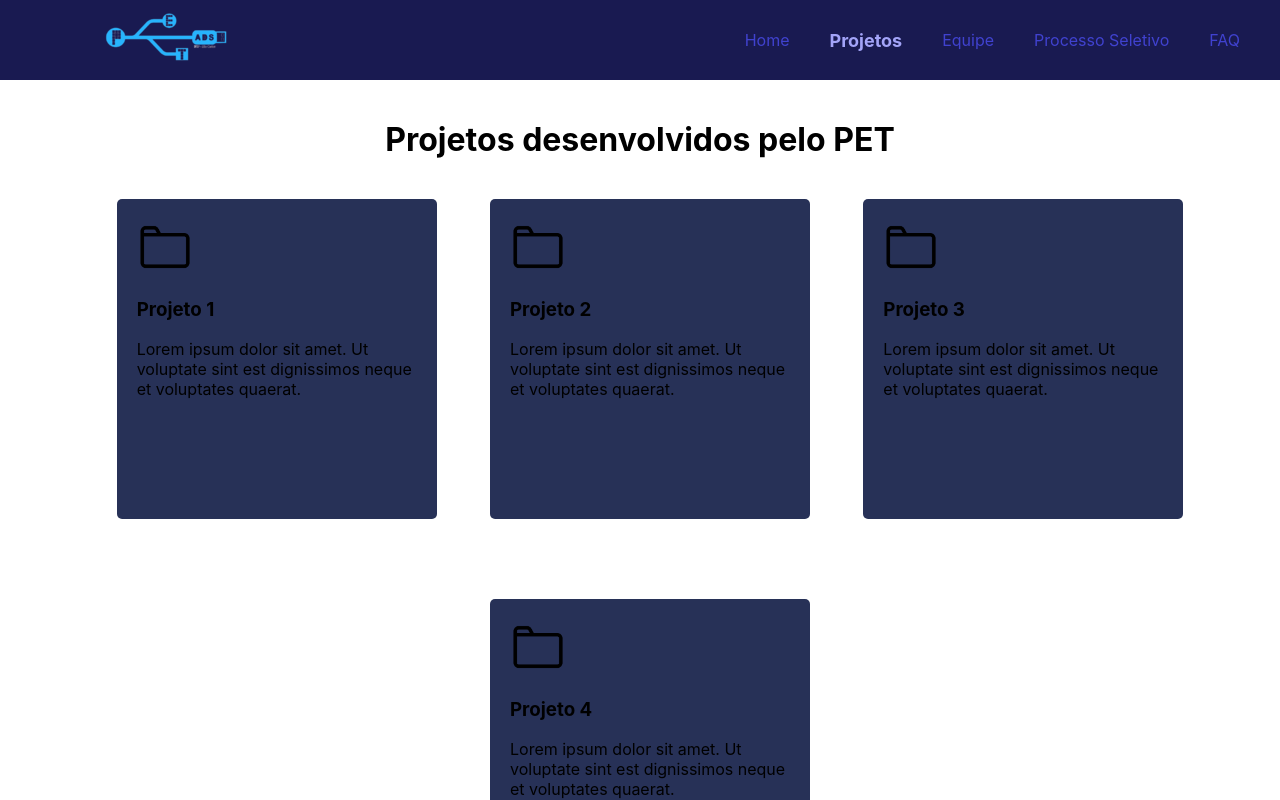
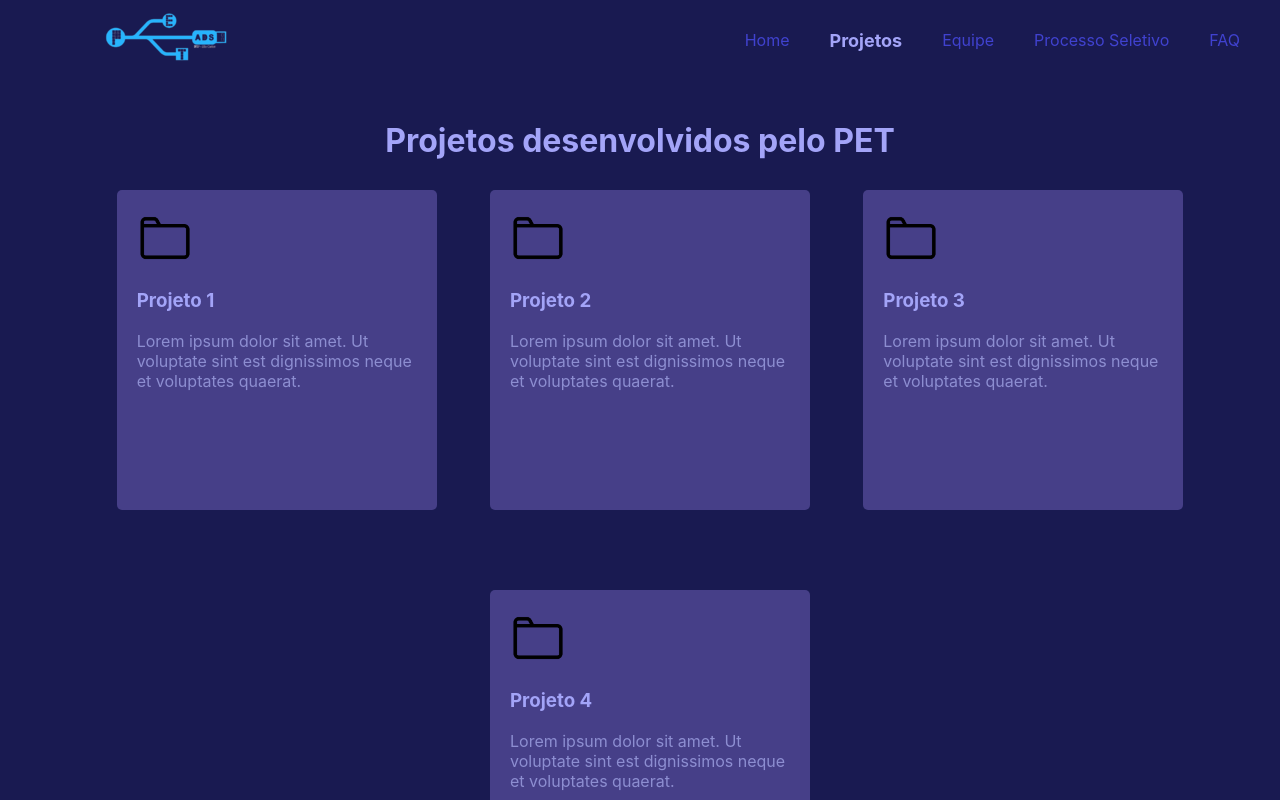
Before and after one commit to petlicbioifsp/homepage-pet-bio, a React (Create React App) app: page /projetos in a window 1280 px wide. Shown: the top 800 px of the page. Built offline with nearby package versions, Linux system fonts and the light colour scheme.

Commit message:
css for projects

```diff
--- a/src/App.css
+++ b/src/App.css
@@ -1,8 +1,10 @@
 :root{
   --cor-background:#191A51;
   --cor-azul__claro: #a3a4f8;
+  --cor-azul__medio: #463f88;
   --cor-detalhes-azul: #4042CF;
   --cor-texto: #5c5d97;
+  --cor-texto__claro: #8d8ed1;
 }
 
 body::-webkit-scrollbar {
--- a/src/components/CardProjeto/cardProjeto.css
+++ b/src/components/CardProjeto/cardProjeto.css
@@ -1,16 +1,26 @@
 .card{
     height: 35vh;
     width: 25%;
-    background-color: #273157;
+    background-color: var(--cor-azul__medio);
     margin-left: 20px;
     padding: 20px;
     border-radius: 5px;
+    transition: transform 0.3s ease-out;
+    transform: translateY(-10px);
 }
+
+.card:hover {
+    transform: translateY(-20px);
+  }
 
 .card img{
 height: 20%;
 }
 
 .card-titulo{
-    color: var(--cor-secundaria);
+    color: var(--cor-azul__claro);
 }
+
+.card-descricao{
+    color: var(--cor-texto__claro);
+}
--- a/src/pages/ProcessoSeletivo/ProcessoSeletivo.css
+++ b/src/pages/ProcessoSeletivo/ProcessoSeletivo.css
@@ -1,5 +1,9 @@
 .processo-seletivo--corpo{
     background-color: var(--cor-background);
+}
+
+.processo-seletivo--cabecalho{
+    margin: 0 80px;
 }
 
 .processo-seletivo--titulo{
@@ -11,7 +15,6 @@
 .processo-seletivo--texto{
     color: var(--cor-texto);
     font-size: 18px;
-    margin: 0 80px;
 }
 
 .processo-seletivo--corpo_informacoes{
--- a/src/pages/ProcessoSeletivo/ProcessoSeletivo.js
+++ b/src/pages/ProcessoSeletivo/ProcessoSeletivo.js
@@ -8,10 +8,10 @@ function ProcessoSeletivo() {
         <div>
             <MenuNavegacao></MenuNavegacao>
             <div className="processo-seletivo--corpo">
-                <div>
+                <div className="processo-seletivo--cabecalho">
                     <h1 className="processo-seletivo--titulo">Processo Seletivo 2023/2</h1>
+                    <p className="processo-seletivo--texto">Lorem ipsum dolor sit, amet consectetur adipisicing elit. Accusamus illo reiciendis consectetur, illum nesciunt molestias eius delectus veniam dolores necessitatibus fuga quia iure aut commodi et cum laboriosam suscipit adipisci.</p>
                 </div>
-                <p className="processo-seletivo--texto">Lorem ipsum dolor sit, amet consectetur adipisicing elit. Accusamus illo reiciendis consectetur, illum nesciunt molestias eius delectus veniam dolores necessitatibus fuga quia iure aut commodi et cum laboriosam suscipit adipisci.</p>
                 <section className="processo-seletivo--corpo_informacoes">
                     <h2 className="processo-seletivo--titulo_secundario">Informações Importantes</h2>
                     <div className="processo-seletivo--info_importante">
@@ -27,25 +27,25 @@ function ProcessoSeletivo() {
                     <div>
                         <div id="requisitos">
                             <h2 className="processo-seletivo--titulo_secundario">Requisitos</h2>
-                            <p>Para se inscrever no processo seletivo, o candidato deverá:</p>
+                            <p className="processo-seletivo--texto">Para se inscrever no processo seletivo, o candidato deverá:</p>
                             <ul>
-                                <li>Requisito 1</li>
-                                <li>Requisito 2</li>
-                                <li>Requisito 3</li>
+                                <li className="processo-seletivo--texto">Requisito 1</li>
+                                <li className="processo-seletivo--texto">Requisito 2</li>
+                                <li className="processo-seletivo--texto">Requisito 3</li>
                             </ul>
                         </div>
                     </div>
                     <div>
                         <div id='inscricoes'>
                             <h2 className="processo-seletivo--titulo_secundario">Inscrições</h2>
-                            <p>As inscrições devem ser realizadas exclusivamente por suap.
+                            <p className="processo-seletivo--texto">As inscrições devem ser realizadas exclusivamente por suap.
                                 Detalhes sobre documentos necessários, critérios, cronograma e outras informações devem ser verificadas no edital.</p>
                         </div>
                     </div>
                     <div>
                         <div id="edital">
                             <h2 className="processo-seletivo--titulo_secundario">Edital</h2>
-                            <p>Acesse o edital clicando no ícone a seguir:</p>
+                            <p className="processo-seletivo--texto">Acesse o edital clicando no ícone a seguir:</p>
                             <img src='' alt="teste" />
                         </div>
                     </div>
--- a/src/pages/ProcessoSeletivo/SubComponentes/Etapa.css
+++ b/src/pages/ProcessoSeletivo/SubComponentes/Etapa.css
@@ -7,11 +7,13 @@
 .etapa--titulo{
     color: var(--cor-detalhes-azul);
     margin-bottom: 0;
+    font-size: 20px;
 }
 
 .etapa--titulo-secundario{
     color: var(--cor-texto);
     margin-top: 0;
+    font-size: 18px;
 }
 
 .etapa--descricao{
--- a/src/pages/Projetos/projetos.css
+++ b/src/pages/Projetos/projetos.css
@@ -1,12 +1,12 @@
-body{
-    background-color:var(--cor-primaria);
+.menu-projetos--corpo{
+    background-color:var(--cor-background);
 }
 
 .menu-projetos--titulo{
     font-size: 32px;
-    color: var(--cor-secundaria);
+    color: var(--cor-azul__claro);
     text-align: center;
-    margin-top: 120px;
+    padding-top: 100px;
     margin-bottom: 40px;
 }
 
--- a/src/pages/Projetos/projetos.js
+++ b/src/pages/Projetos/projetos.js
@@ -6,7 +6,8 @@ export default function Projetos(){
     return(
         <body>
             <MenuNavegacao></MenuNavegacao>
-            <h2 className="menu-projetos--titulo">Projetos desenvolvidos pelo PET</h2>
+            <div className="menu-projetos--corpo">
+                <h1 className="menu-projetos--titulo">Projetos desenvolvidos pelo PET</h1>
                 <section className="menu-projetos">
                     <CardProjeto titulo="Projeto 1" descricao="Lorem ipsum dolor sit amet. Ut voluptate sint est dignissimos
                     neque et voluptates quaerat."></CardProjeto>
@@ -16,8 +17,8 @@ export default function Projetos(){
                     neque et voluptates quaerat."></CardProjeto>
                     <CardProjeto titulo="Projeto 4" descricao="Lorem ipsum dolor sit amet. Ut voluptate sint est dignissimos
                     neque et voluptates quaerat."></CardProjeto>
-            </section> e
-
+                </section>
+            </div>
         </body>
     )
 }
```
Lines whose indentation alone changed are shown as unchanged.
